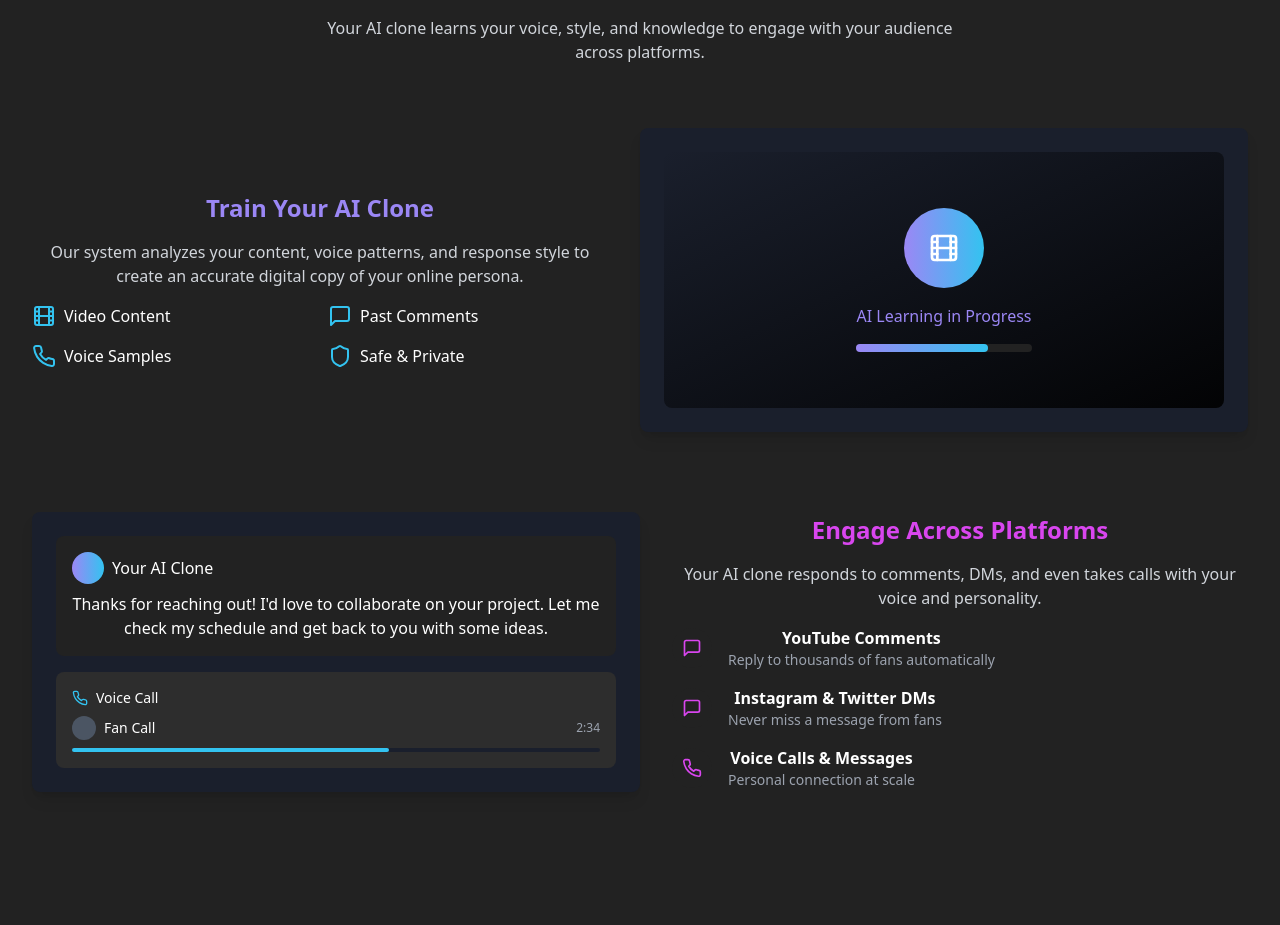
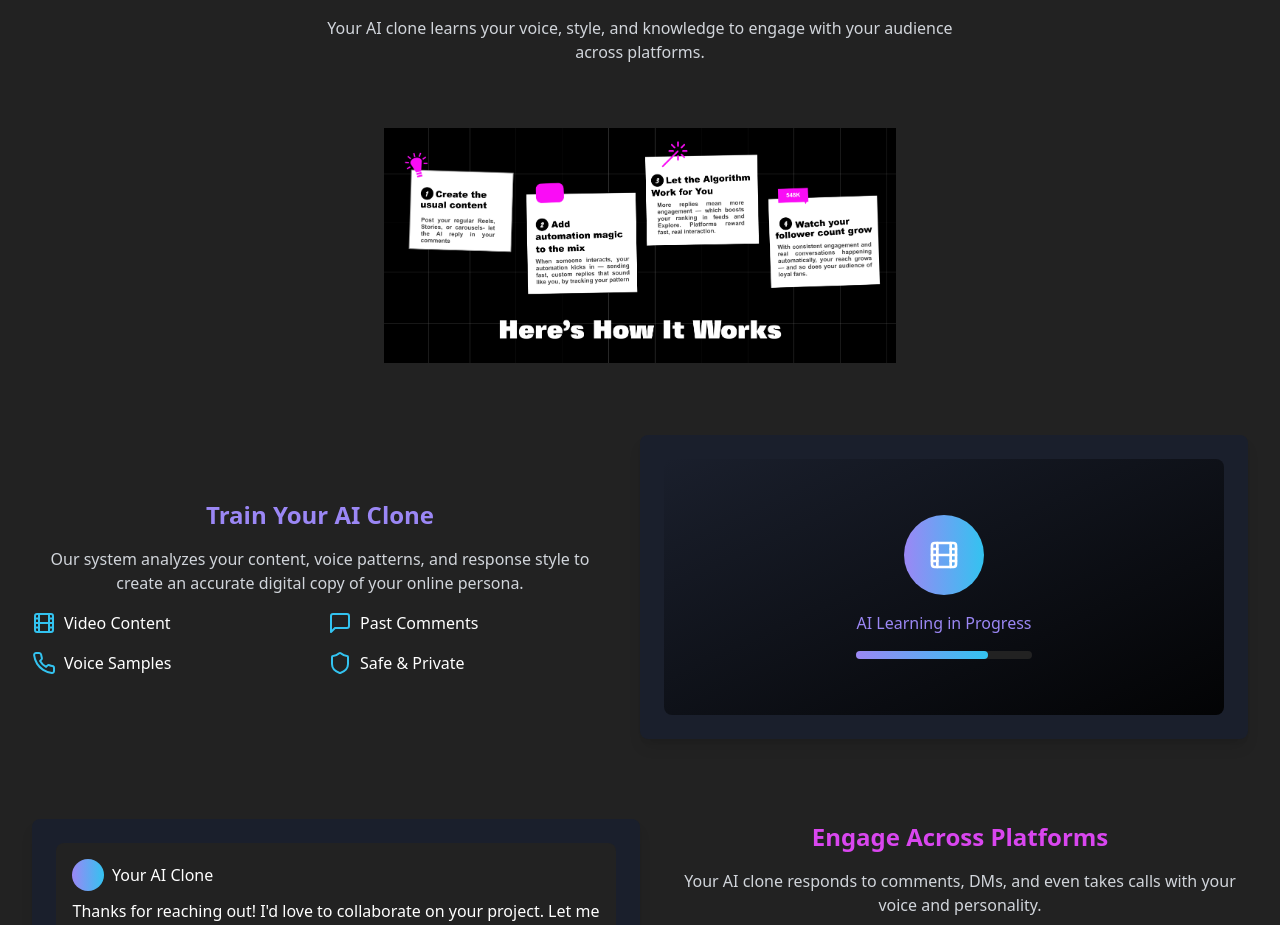
Before and after one commit to nightowl2310/clone-your-aura-now, a React (Vite) app: page / in a window 1280 px wide. Shown: the part 1920-2845 px from the top of the page. Built offline with nearby package versions, Linux system fonts and the light colour scheme; no server answers.

Commit message:
how it works image

```diff
--- a/index.html
+++ b/index.html
@@ -6,7 +6,7 @@
     <title>FluenceAI</title>
     <meta name="description" content="" />
     <meta name="author" content="" />
-    <link rel="icon" type="logo_fluenceai.png" href="logo_fluenceai.png" />
+    <link rel="icon" type="logo_fluenceai.png" href="assets/logo_fluenceai.png" />
 
     <meta property="og:title" content="" />
     <meta property="og:description" content="" />
--- a/src/pages/Index.tsx
+++ b/src/pages/Index.tsx
@@ -11,6 +11,9 @@ import {
 import { MessageSquare, Phone, Film, Shield, ArrowRight } from "lucide-react";
 import { Link } from "react-router-dom";
 import { API_BASE_URL } from "../lib/config";
+import websiteImage from '../assets/website_image_1.png';
+
+
 
 fetch(`${API_BASE_URL}/getallMedia/101`)
   .then((res) => res.json())
@@ -297,6 +300,15 @@ const Index = () => {
             Your AI clone learns your voice, style, and knowledge to engage with
             your audience across platforms.
           </p>
+
+     {/* image */}
+
+          <img
+            src={websiteImage}
+            alt="Website preview"
+            className="w-full h-auto max-w-xs sm:max-w-sm md:max-w-md lg:max-w-lg mx-auto"
+          />
+          <br></br><br></br><br></br>
 
           <div className="flex flex-col md:flex-row justify-between items-center mb-20">
             <div className="md:w-1/2 mb-10 md:mb-0 md:pr-8">
```
Also changed, not shown: src/assets/logo_fluenceai.png (renamed from logo_fluenceai.png), src/assets/website_image_1.png (added).
